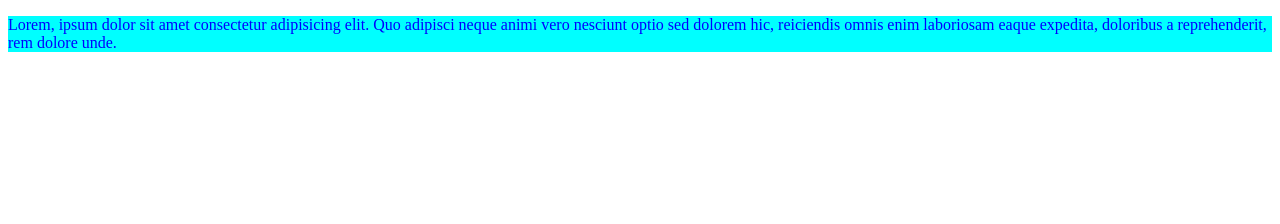
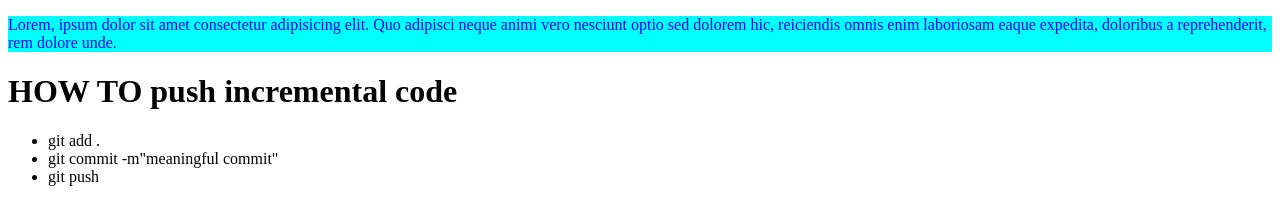
Before and after one commit to azizulislam7149/my-first-repo, a plain HTML site: page index.html in a window 1280 px wide. Drawn offline with Linux system fonts and the light colour scheme.

Commit message:
addede my-first-commit

```diff
--- a/index.html
+++ b/index.html
@@ -8,5 +8,13 @@
 </head>
 <body>
     <p>Lorem, ipsum dolor sit amet consectetur adipisicing elit. Quo adipisci neque animi vero nesciunt optio sed dolorem hic, reiciendis omnis enim laboriosam eaque expedita, doloribus a reprehenderit, rem dolore unde.</p>
+    <DIv>
+        <H1>HOW TO push incremental code</H1>
+        <ul>
+            <li>git add .</li>
+            <li>git commit -m"meaningful commit"</li>
+            <li>git push</li>
+        </ul>
+    </DIv>
 </body>
 </html>
```
